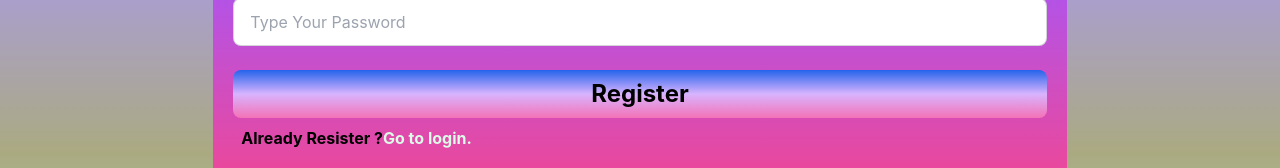
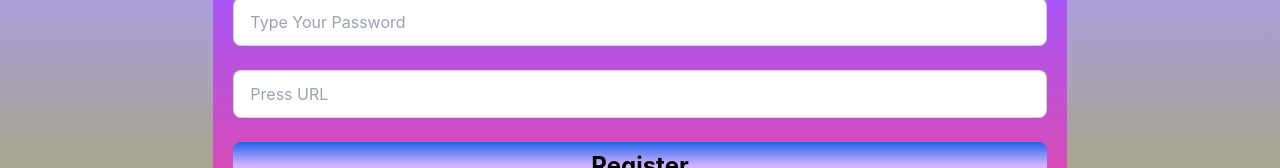
Before and after one commit to mahfuzctg/Unique-Recipe-Client, a React (Vite) app: page /resister in a window 1280 px wide. Shown: the part 358-526 px from the top of the page. Built offline with nearby package versions, Linux system fonts and the light colour scheme; no server answers.

Commit message:
added some others

```diff
--- a/src/Compment/Rerister/Resister.jsx
+++ b/src/Compment/Rerister/Resister.jsx
@@ -87,6 +87,14 @@ const Resister = () => {
             className="input input-bordered w-full bg-white "
           />
           <br />
+          <input
+            className="input input-bordered w-full bg-white "
+            type="url"
+            name=""
+            id=""
+            placeholder="Press URL"
+          />
+          <br />
 
           <input
             className="bg-gradient-to-b from-blue-600 via-purple-300 to-pink-400  text-center font-bold text-2xl p-2 rounded-lg"
```
